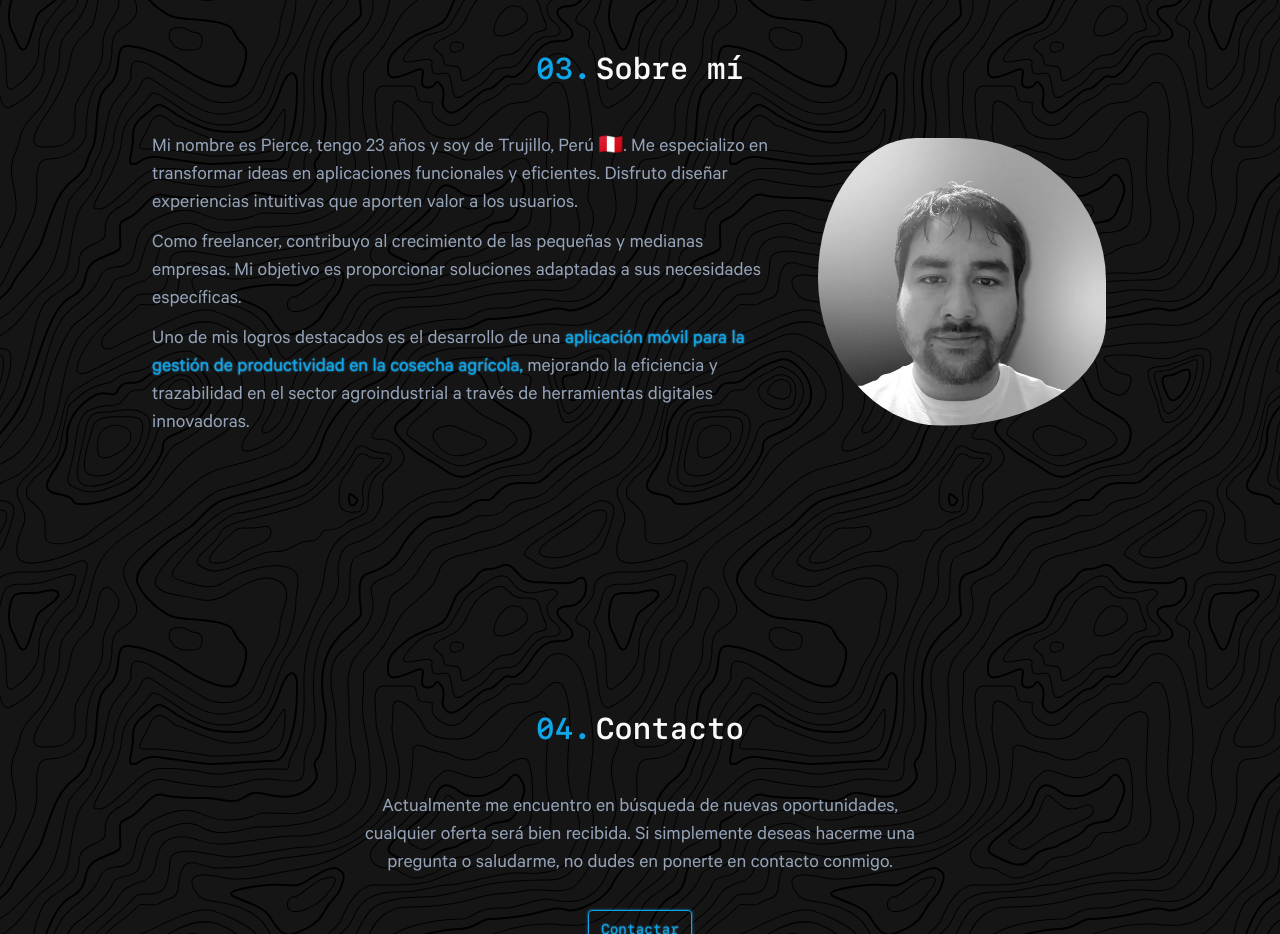
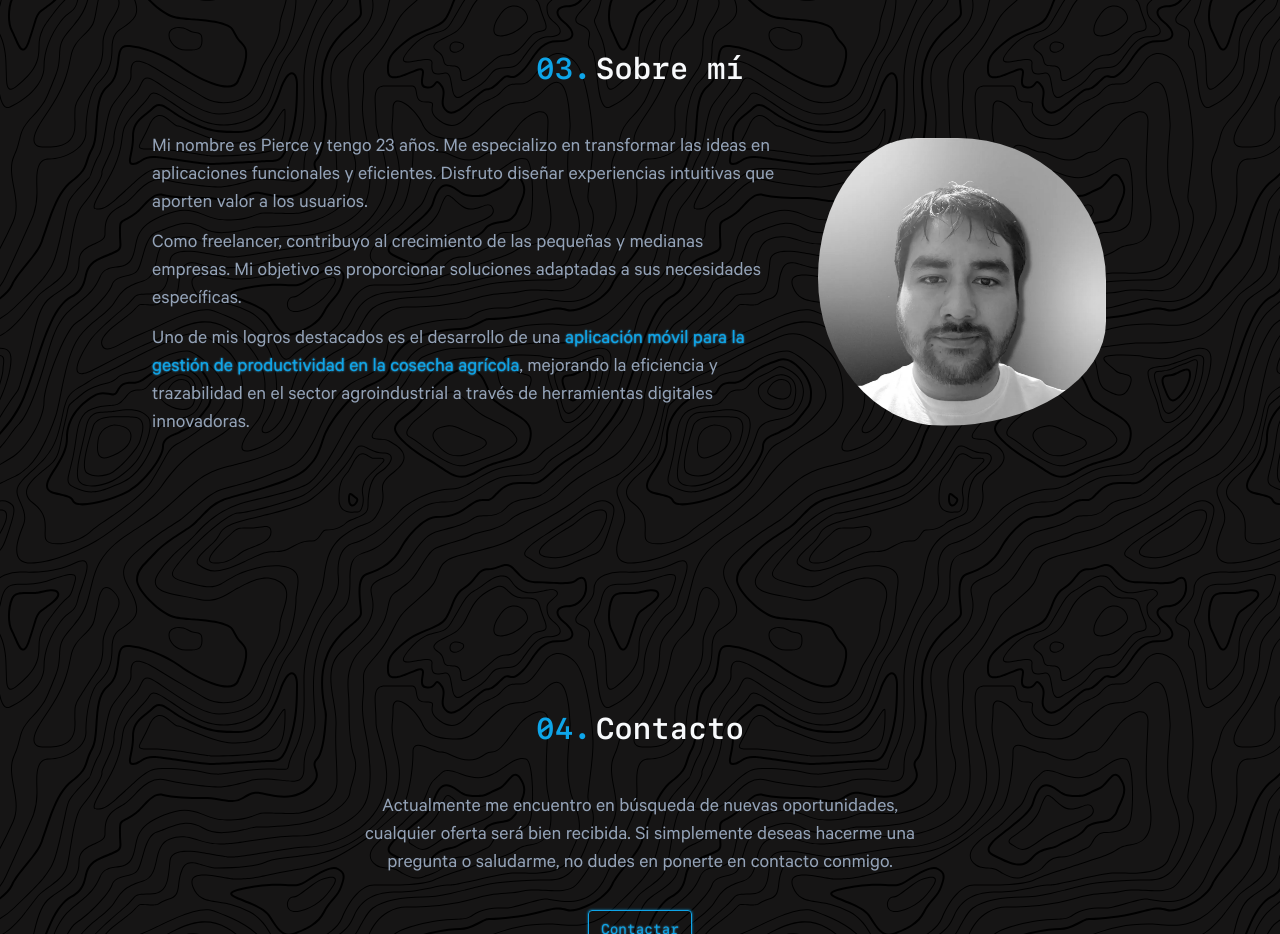
Before and after one commit to piercenovo/portfolio, a Next.js app: page / in a window 1280 px wide. Shown: the part 2860-3794 px from the top of the page. Built offline with nearby package versions, Linux system fonts and the light colour scheme.

Commit message:
style: change style to About section

```diff
--- a/src/data/sections.ts
+++ b/src/data/sections.ts
@@ -51,7 +51,7 @@ export const heroSection: HeroSectionType = {
 export const aboutSection: AboutSectionType = {
   title: 'Sobre mí',
   paragraphs: [
-    'Mi nombre es Pierce, tengo 23 años y soy de Trujillo, Perú 🇵🇪. Me especializo en transformar ideas en aplicaciones funcionales y eficientes. Disfruto diseñar experiencias intuitivas que aporten valor a los usuarios.',
+    'Mi nombre es Pierce y tengo 23 años. Me especializo en transformar las ideas en aplicaciones funcionales y eficientes. Disfruto diseñar experiencias intuitivas que aporten valor a los usuarios.',
     'Como freelancer, contribuyo al crecimiento de las pequeñas y medianas empresas. Mi objetivo es proporcionar soluciones adaptadas a sus necesidades específicas.'
   ],
   img: '/images/about.webp'
--- a/src/sections/About.tsx
+++ b/src/sections/About.tsx
@@ -23,10 +23,10 @@ export function About() {
               title='¡Visualiza la App!'
             >
               aplicación móvil para la gestión de productividad en la cosecha
-              agrícola,
-            </WordLink>{' '}
-            mejorando la eficiencia y trazabilidad en el sector agroindustrial a
-            través de herramientas digitales innovadoras.
+              agrícola
+            </WordLink>
+            , mejorando la eficiencia y trazabilidad en el sector agroindustrial
+            a través de herramientas digitales innovadoras.
           </p>
         </div>
 
```
